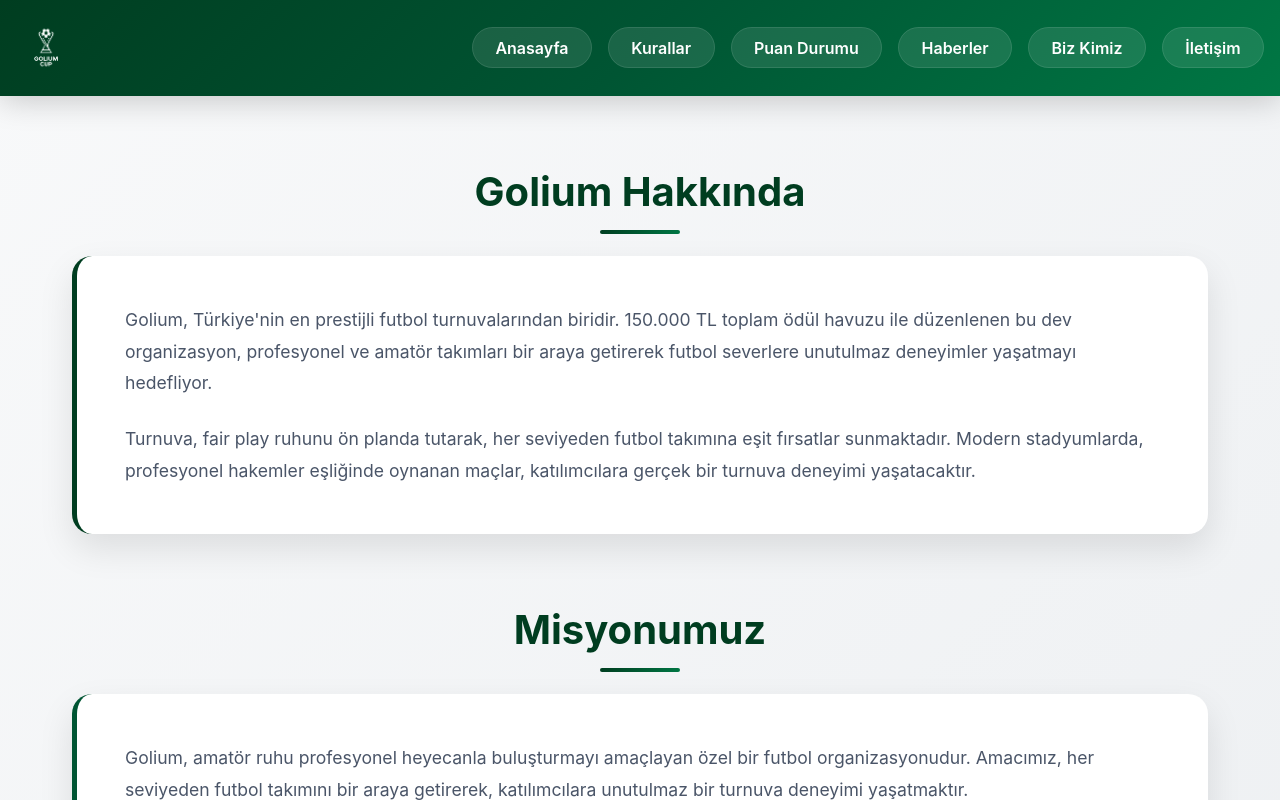
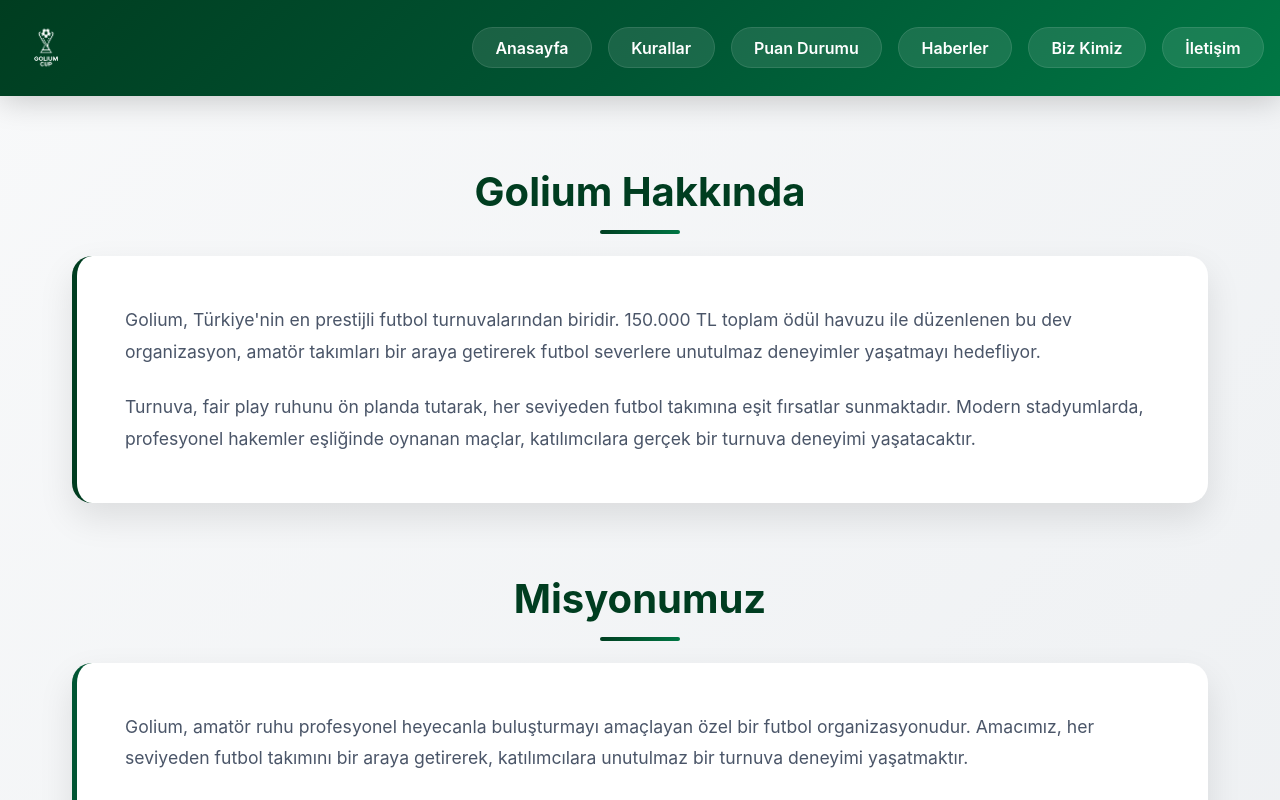
Before and after one commit to AhmetDemirEvrensel/GoliumWebsite, a Next.js app: page /biz-kimiz in a window 1280 px wide. Shown: the top 800 px of the page. Built offline with nearby package versions, Linux system fonts and the light colour scheme.

Commit message:
Update biz-kimiz page content

```diff
--- a/src/app/biz-kimiz/page.tsx
+++ b/src/app/biz-kimiz/page.tsx
@@ -25,7 +25,7 @@ export default function AboutUs() {
               <div className={styles.aboutContent}>
                 <p>
                   Golium, Türkiye&apos;nin en prestijli futbol turnuvalarından biridir. 150.000 TL toplam
-                  ödül havuzu ile düzenlenen bu dev organizasyon, profesyonel ve amatör takımları bir
+                  ödül havuzu ile düzenlenen bu dev organizasyon, amatör takımları bir
                   araya getirerek futbol severlere unutulmaz deneyimler yaşatmayı hedefliyor.
                 </p>
                 <p>
```
